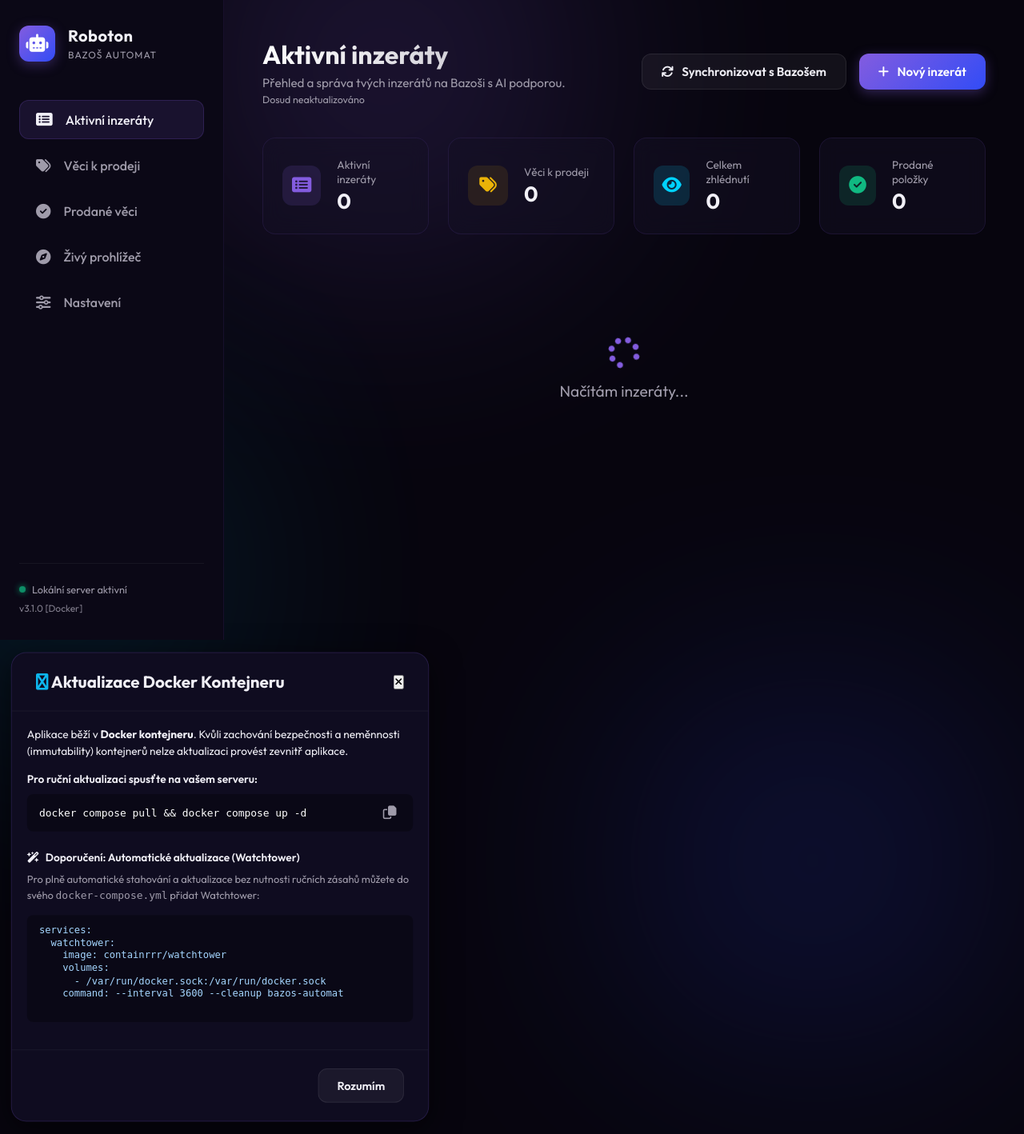
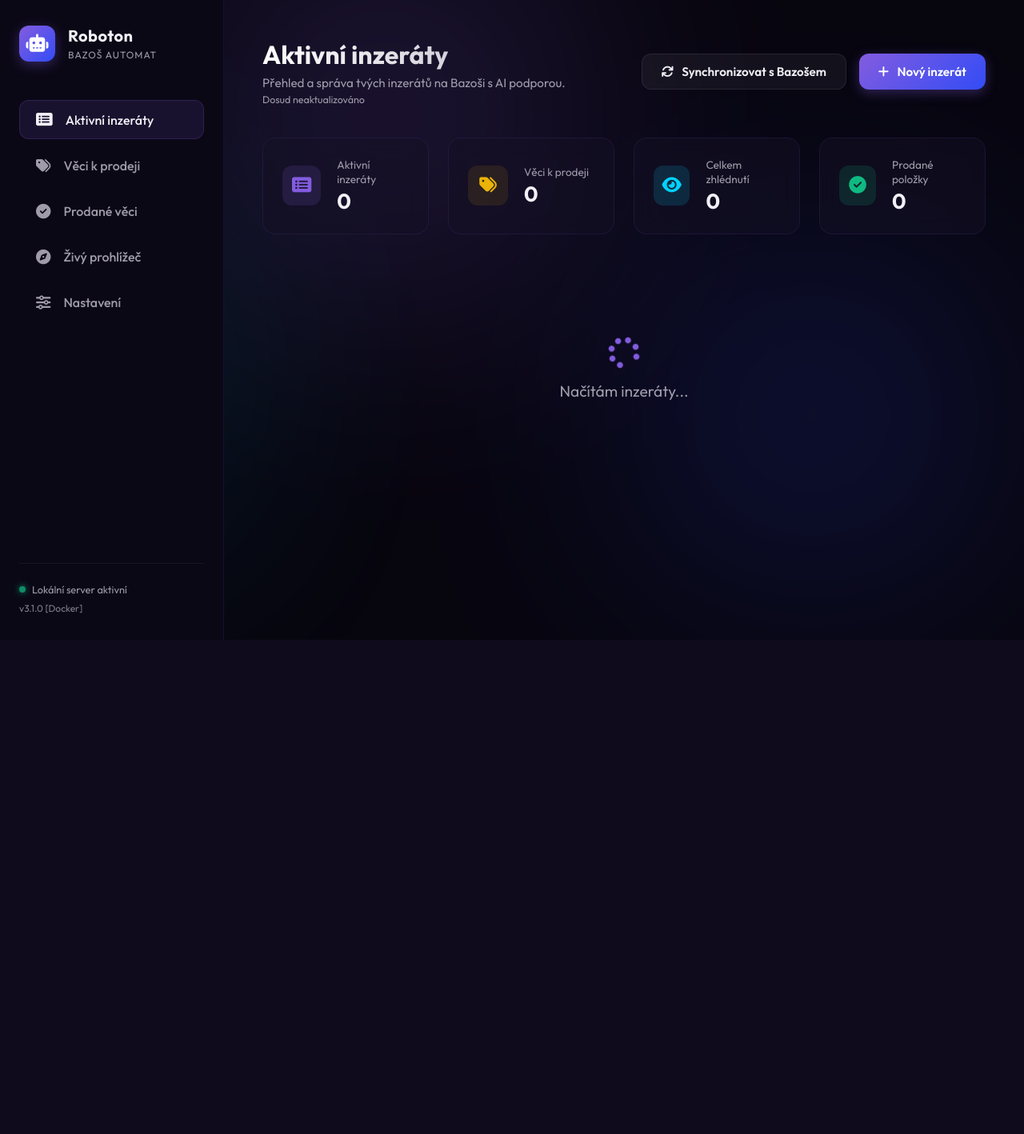
Before and after one commit to onhala/listing-hub, a Flask app: page / in a window 1280 px wide. Shown: the whole page at 80% size. After the commit the page ends 800 px from the top, so only its background shows below. Run offline with Flask 3, Linux system fonts and the light colour scheme; data comes from the database, SQL or seed files in the repository; data that the repository does not hold is empty.

Commit message:
fix(config): import and use unified CONFIG_PATH in post_to_bazos.py, and hide update modal on load

```diff
--- a/app.py
+++ b/app.py
@@ -13,7 +13,8 @@
 import multiprocessing
 import asyncio
 
-from post_to_bazos import load_data, save_listings, run_playwright_action, cli_update_listings_from_bazos, CONFIG_PATH, LISTINGS_PATH, session_manager
+from post_to_bazos import load_data, save_listings, run_playwright_action, cli_update_listings_from_bazos, LISTINGS_PATH, session_manager
+from listing_hub.core.config import CONFIG_PATH, SESSION_STATE_PATH
 import uuid
 import listing_hub.core.db as db
 from listing_hub.ai.gemini import improve_text_with_gemini
--- a/post_to_bazos.py
+++ b/post_to_bazos.py
@@ -23,8 +23,7 @@
 # Cesty k souborům (relativní k umístění skriptu pro plnou přenositelnost)
 SCRIPT_DIR = Path(__file__).parent.resolve()
 LISTINGS_PATH = SCRIPT_DIR / "bazos_active_listings.json"
-CONFIG_PATH = SCRIPT_DIR / "bazos_config.json"
-SESSION_STATE_PATH = SCRIPT_DIR / "bazos_session.json"
+from listing_hub.core.config import CONFIG_PATH, SESSION_STATE_PATH
 
 
 import atexit
--- a/templates/index.html
+++ b/templates/index.html
@@ -497,7 +497,7 @@
     </button>
 
     <!-- Docker Update Instruction Modal -->
-    <div class="modal" id="docker-update-modal">
+    <div class="modal" id="docker-update-modal" style="display: none;">
         <div class="modal-content" style="max-width: 580px;">
             <div class="modal-header">
                 <h3><i class="fa-solid fa-docker" style="color: #0db7ed;"></i> Aktualizace Docker Kontejneru</h3>
```
